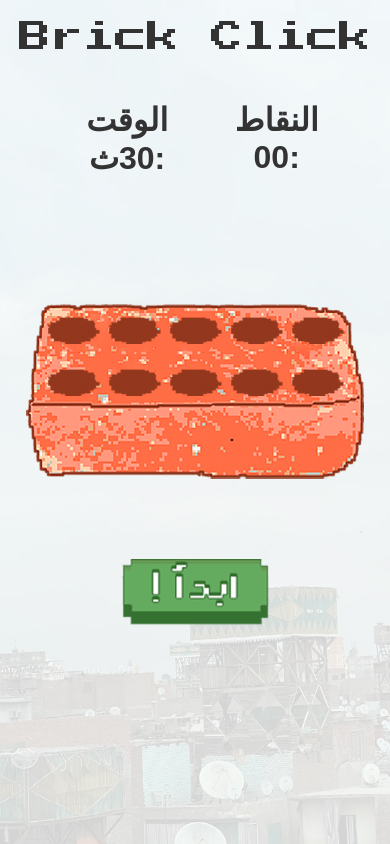
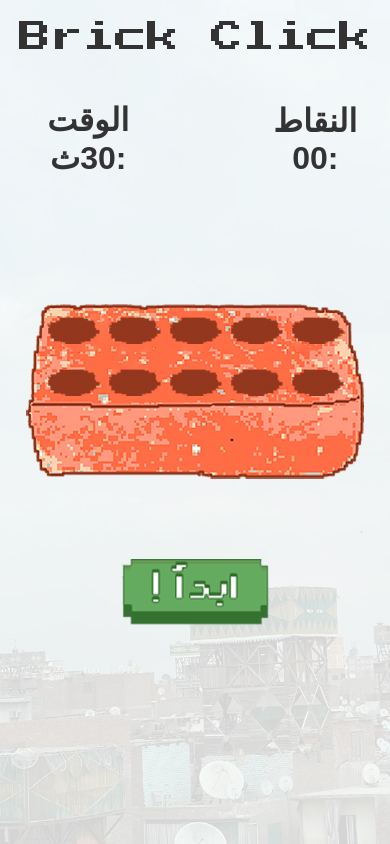
Before and after one commit to SalmaAbouElNasr/BrickClick, a plain HTML site: page index.html in a window 390 px wide. Drawn offline with Linux system fonts and the light colour scheme; a web font is replaced by a local one.

Commit message:
mobile styles.css

```diff
--- a/assets/styles.css
+++ b/assets/styles.css
@@ -64,12 +64,12 @@ h1{
     font-weight: 800;
     font-size: 2rem;
 }
-.timescore{
+.timescore {
     display: flex;
-    flex-direction: row;
-    justify-content: space-between;
-    margin-right: 39%;
-    margin-left: 39%;
+    justify-content: center;
+    align-items: center;
+    gap: 160px;
+    margin: 0 auto;
 }
 @media (max-width: 600px) {
     body{
@@ -88,10 +88,10 @@ h1{
     }
     .timescore{
         display: flex;
-        flex-direction: row;
-        justify-content: space-between;
-        margin-right: 10%;
-        margin-left: 10%;
+        justify-content: center;
+        align-items: center;
+        gap: 80px;
+        margin: 0 auto;
     }
     .plant{
         width: 61px;
```
